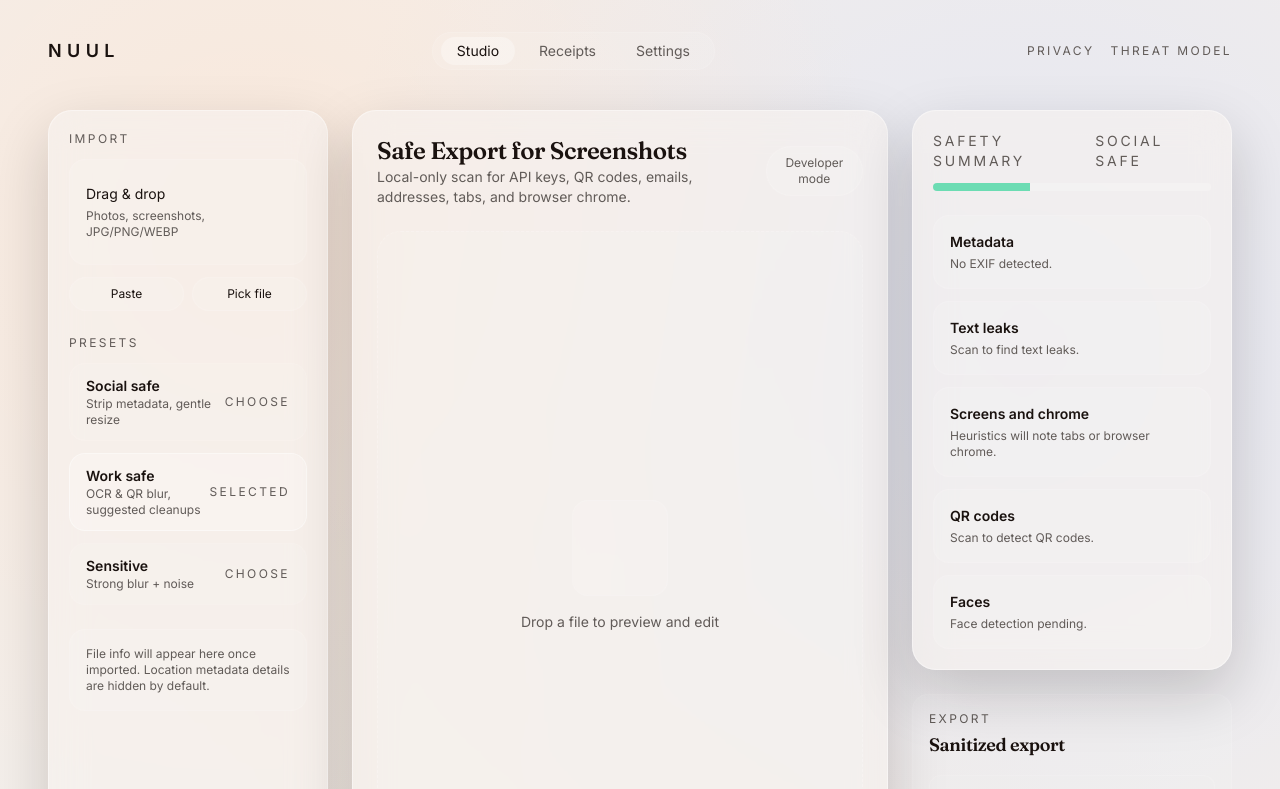
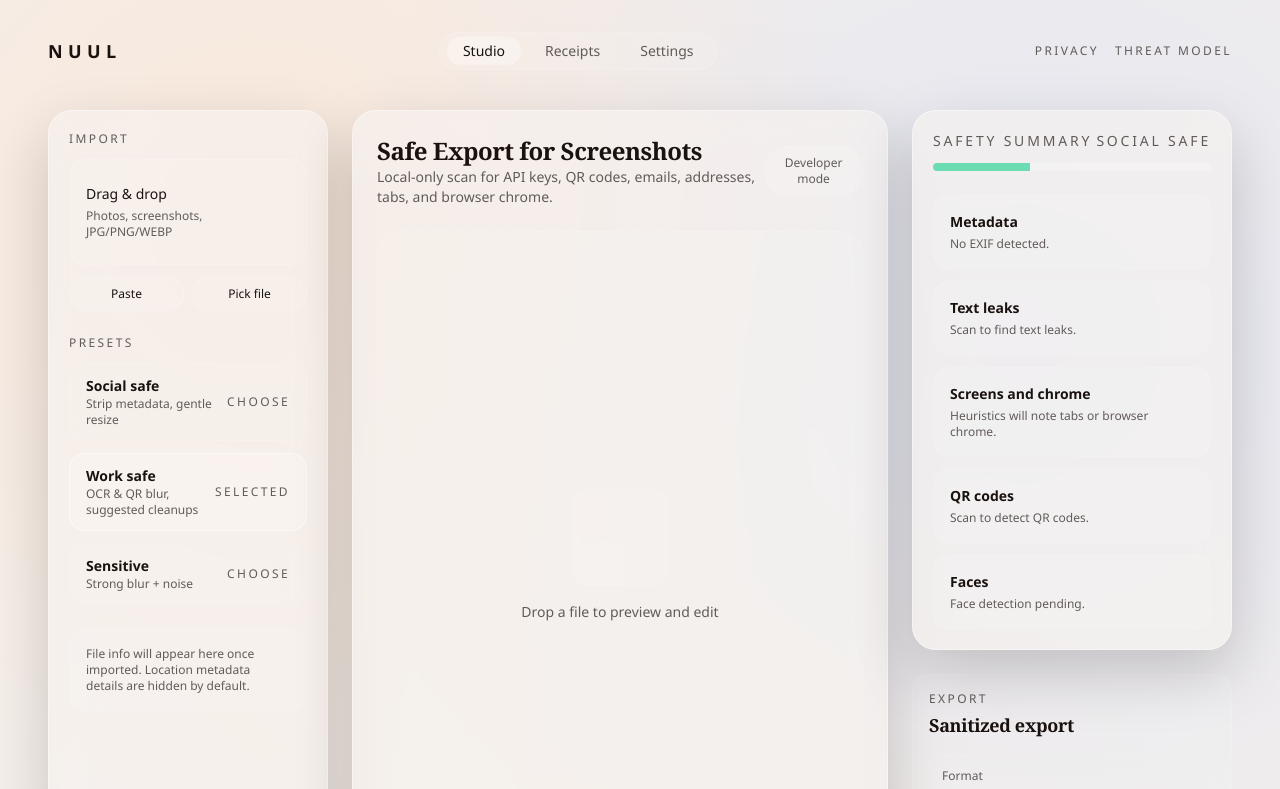
Before and after one commit to nessakodo/nuul, a Next.js app: page /studio in a window 1280 px wide. Shown: the top 789 px of the page. Built offline with nearby package versions, Linux system fonts and the light colour scheme.

Commit message:
fix: remove external font fetches

```diff
--- a/app/globals.css
+++ b/app/globals.css
@@ -36,8 +36,7 @@ html, body {
   min-height: 100%;
   background: var(--bg);
   color: var(--text);
-  font-family: var(--font-body), "Inter", ui-sans-serif, system-ui, -apple-system, BlinkMacSystemFont,
-    "Segoe UI", sans-serif;
+  font-family: "Avenir Next", "Segoe UI", ui-sans-serif, system-ui, sans-serif;
 }
 
 body {
@@ -54,7 +53,7 @@ body {
 }
 
 h1, h2, h3 {
-  font-family: var(--font-display), "Fraunces", ui-serif, Georgia, serif;
+  font-family: "Cormorant Garamond", "Georgia", ui-serif, serif;
   letter-spacing: -0.02em;
 }
 
--- a/app/layout.tsx
+++ b/app/layout.tsx
@@ -1,10 +1,6 @@
 import type { Metadata } from "next";
-import { Fraunces, Inter } from "next/font/google";
 import "./globals.css";
 import ClientRuntime from "@/components/ClientRuntime";
-
-const fraunces = Fraunces({ subsets: ["latin"], variable: "--font-display" });
-const inter = Inter({ subsets: ["latin"], variable: "--font-body" });
 
 export const metadata: Metadata = {
   title: "NUUL — Safe Export Studio",
@@ -18,7 +14,7 @@ export default function RootLayout({
 }) {
   return (
     <html lang="en" suppressHydrationWarning>
-      <body className={`${fraunces.variable} ${inter.variable}`}>
+      <body>
         <ClientRuntime />
         {children}
       </body>
--- a/workers/ocrWorker.ts
+++ b/workers/ocrWorker.ts
@@ -5,11 +5,11 @@ let workerPromise: Promise<Awaited<ReturnType<typeof createWorker>>> | null = nu
 async function getWorker() {
   if (!workerPromise) {
     workerPromise = (async () => {
-      const worker = await createWorker({
+      const worker = (await createWorker({
         workerPath: "/tesseract/worker.min.js",
         langPath: "/tesseract/lang-data",
         corePath: "/tesseract/tesseract-core.wasm.js"
-      } as any);
+      } as any)) as any;
       await worker.load();
       await worker.loadLanguage("eng");
       await worker.initialize("eng");
```
